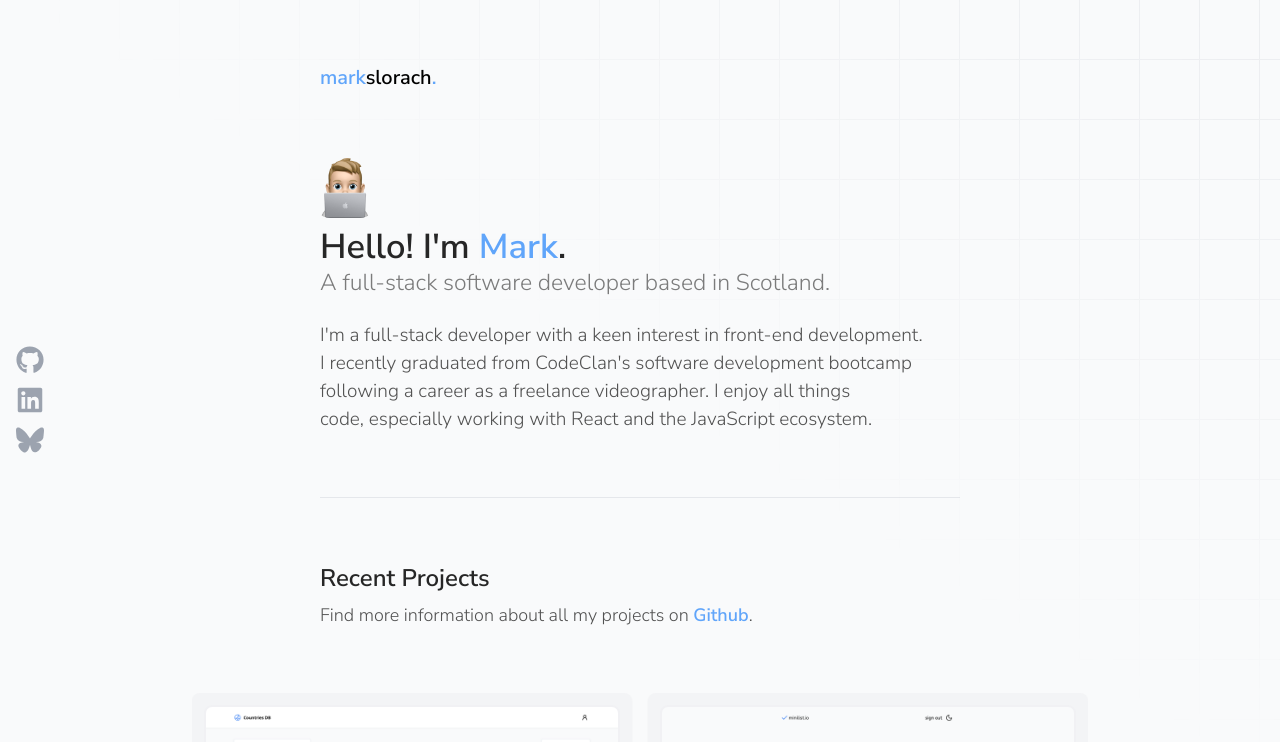
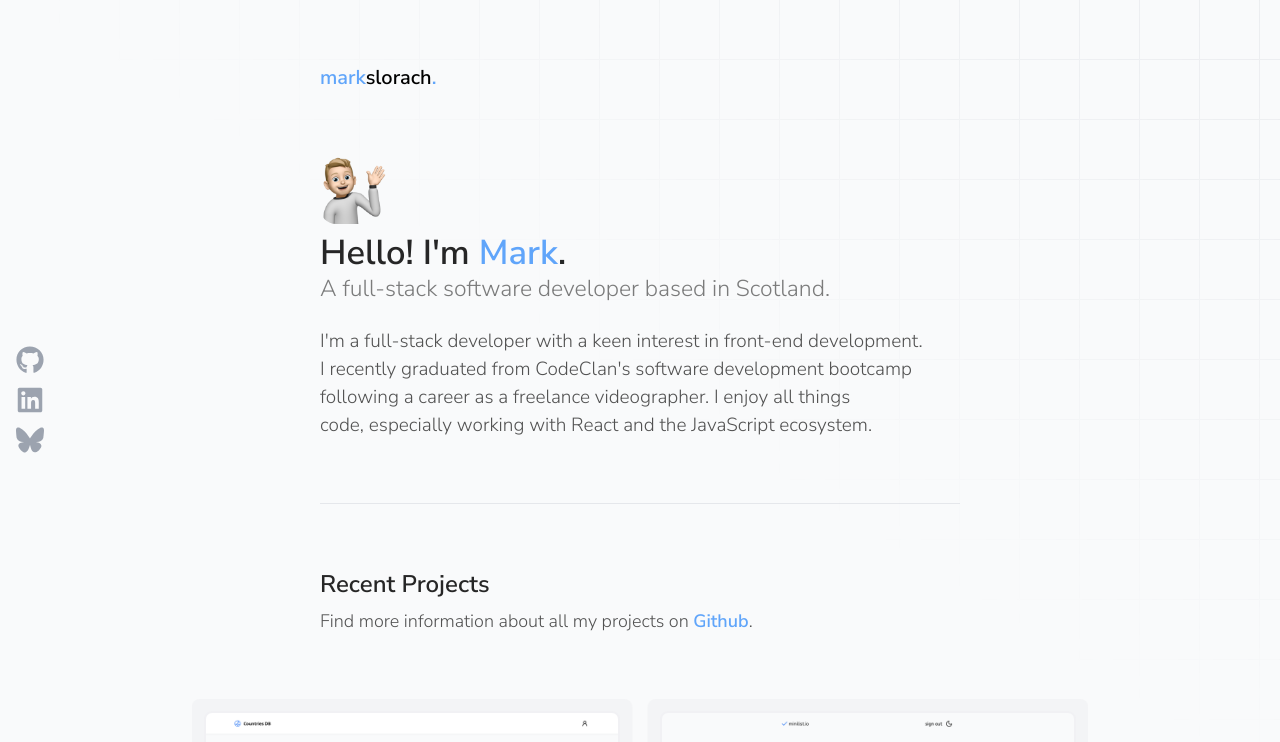
Before and after one commit to markslorach/markslorach.com, a Next.js app: page / in a window 1280 px wide. Shown: the top 742 px of the page. Built offline with nearby package versions, Linux system fonts and the light colour scheme.

Commit message:
Refactor Avatar component to swap image sources and adjust styles
- Changed the primary avatar image from 'avatar.png' to 'waving.png' and updated its alt text.
- Reverted the secondary image back to 'avatar.png'.

```diff
--- a/app/components/ui/Avatar.tsx
+++ b/app/components/ui/Avatar.tsx
@@ -14,6 +14,20 @@ const Avatar = () => {
       onClick={() => setIsHovering(!isHovering)}
     >
       <Image
+        src="/images/waving.png"
+        alt="Waving Avatar"
+        width={68}
+        height={68}
+        quality={80}
+        className={cn(
+          "mb-3 rounded-2xl transition-opacity duration-200 ease-in-out",
+          {
+            "opacity-0": isHovering,
+            "opacity-100": !isHovering,
+          },
+        )}
+      />
+      <Image
         src="/images/avatar.png"
         alt="Avatar"
         width={68}
@@ -21,21 +35,7 @@ const Avatar = () => {
         quality={80}
         priority
         className={cn(
-          "-ml-1.5 mb-3 rounded-2xl transition-opacity duration-200 ease-in-out",
-          {
-            "opacity-0": isHovering,
-            "opacity-100": !isHovering,
-          },
-        )}
-      />
-      <Image
-        src="/images/waving.png"
-        alt="Waving Avatar"
-        width={68}
-        height={68}
-        quality={80}
-        className={cn(
-          "absolute left-0 top-0 mb-3 rounded-2xl transition-opacity duration-200 ease-in-out",
+          "absolute left-0 top-0 -ml-1.5 mb-3 rounded-2xl transition-opacity duration-200 ease-in-out",
           {
             "opacity-100": isHovering,
             "opacity-0": !isHovering,
```
